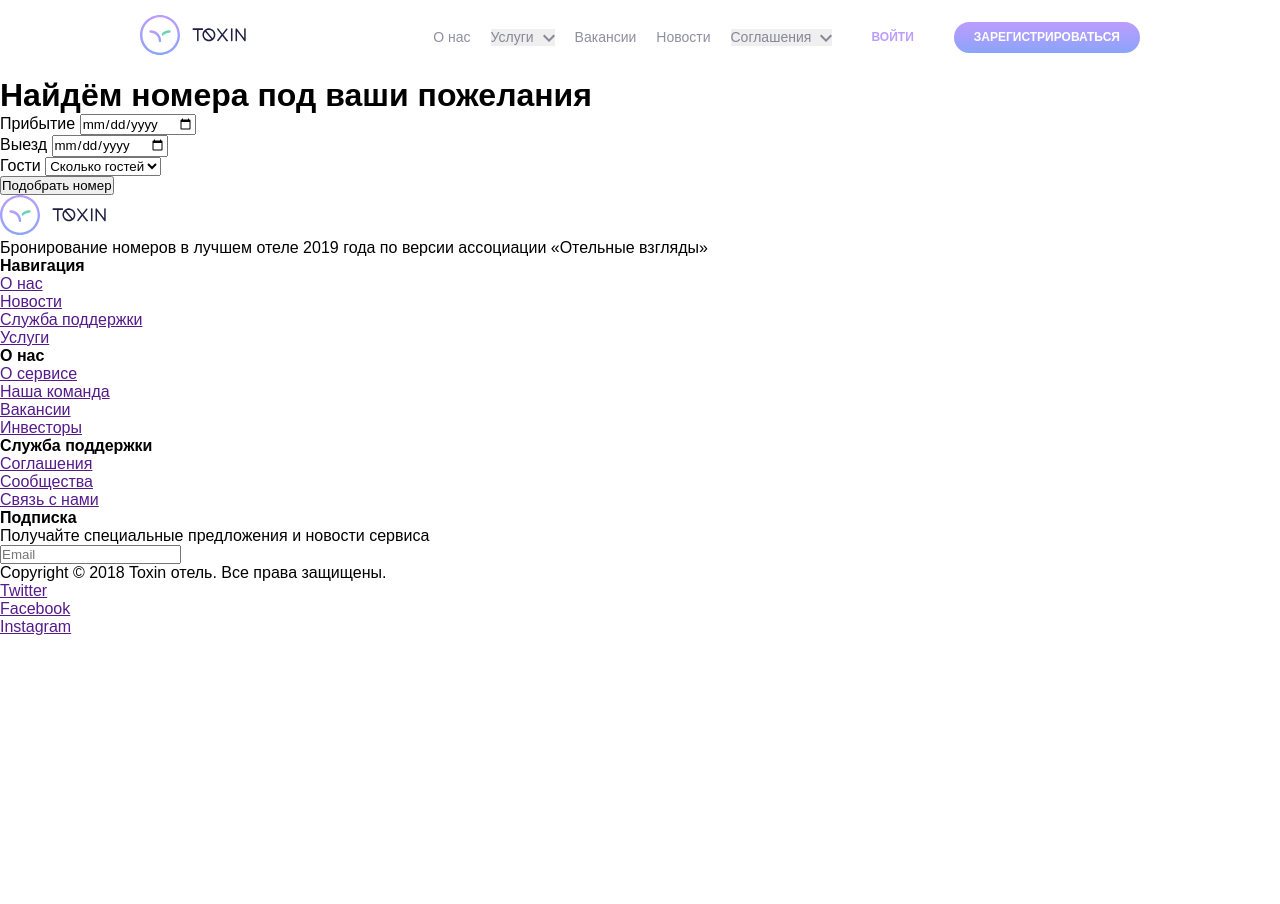
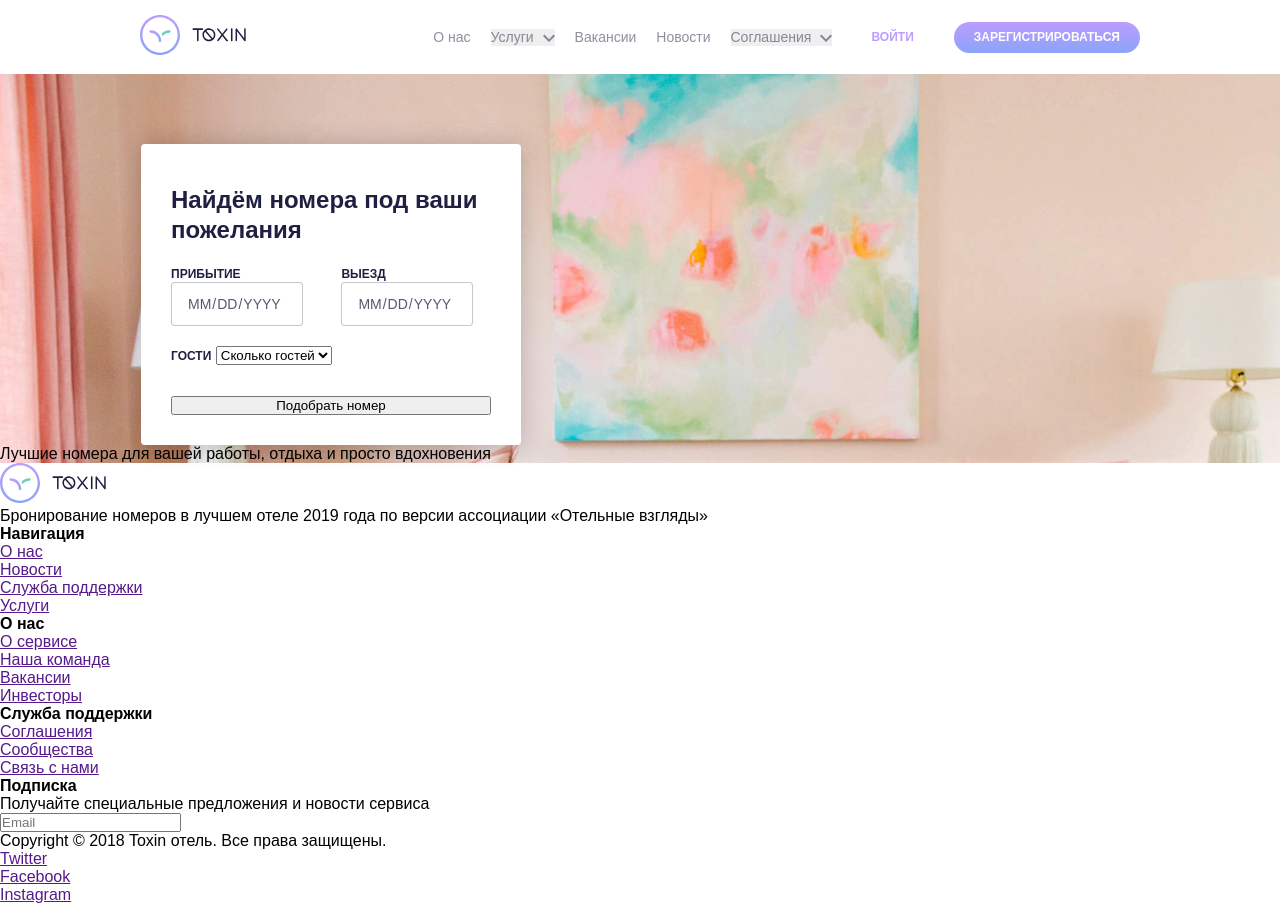
Before and after one commit to NSLyuma/FSD_project, a plain HTML site: page index.html in a window 1280 px wide. Before the commit the page ends 800 px from the top, so only its background shows below. Drawn offline with Linux system fonts and the light colour scheme.

Commit message:
Started to do block with form

```diff
--- a/index.html
+++ b/index.html
@@ -35,20 +35,24 @@
         </ul>
     </div>
 
-    <form class="room">
+    <div class="room">
+        <form class="room__form">
             <h1 class="room__header-font">Найдём номера под ваши пожелания</h1>
+            <div class="room__checking">
+                <div class="room__date checking-margin">
                     <div class="room__arrival">
-            <label for="arrival">Прибытие</label>
-            <input id="arrival" type="date" name="arrival">
+                        <label class="room__label" for="arrival">Прибытие</label>
+                        <input class="room__input" id="arrival" type="date" name="arrival">
                     </div>
 
                     <div class="room__departure">
-            <label for="departure">Выезд</label>
-            <input id="departure" type="date" name="departure">
+                        <label class="room__label" for="departure">Выезд</label>
+                        <input class="room__input" id="departure" type="date" name="departure">
+                    </div>
                 </div>
 
-        <div class="room__guests">
-            <label for="guests">Гости</label>
+                <div class="room__guests checking-margin">
+                    <label class="room__label" for="guests">Гости</label>
                     <select name="guests" id="guests">
                         <option value="">Сколько гостей</option>
                         <option value="">Взрослые</option>
@@ -57,8 +61,12 @@
                     </select>
                 </div>
 
-        <button>Подобрать номер</button>
+                <button class="room__button">Подобрать номер</button>
+            </div>
         </form>
+
+        <p>Лучшие номера для вашей работы, отдыха и просто вдохновения</p>
+    </div>
 
     <footer>
         <div class="footer__top">
--- a/style.css
+++ b/style.css
@@ -59,6 +59,66 @@
     padding: 8px 20px 8px;
 }
 
+.room {
+    background-image: url("img/background-main.jpg");
+    padding-top: 70px;
+}
+
+.room__form {
+    margin-left: 141px;
+    background-image: none;
+    background-color: white;
+    border-radius: 4px;
+    box-sizing: border-box;
+    padding: 40px 30px 30px;
+    width: 380px;
+    box-shadow: 0px 0px 25px rgba(0, 0, 0, 0.2);
+}
+
 .room__header-font {
     font-family: "Quicksand", sans-serif;
+    font-size: 24px;
+    line-height: 30px;
+    color: #1F2041;
 }
+
+.room__checking {
+    display: flex;
+    flex-direction: column;
+}
+
+.checking-margin {
+    margin-top: 20px;
+}
+
+.room__date {
+    display: flex;
+}
+
+.room__label {
+    font-size: 12px;
+    line-height: 15px;
+    text-transform: uppercase;
+    color: #1F2041;
+    font-weight: bold;
+    margin-bottom: 5px;
+}
+
+.room__input {
+    border: 1px solid rgba(31, 32, 65, 0.25);
+    border-radius: 4px;
+    text-transform: uppercase;
+    font-family: "Monsterrat", sans-serif;
+    font-size: 14px;
+    line-height: 18px;
+    color: rgba(31, 32, 65, 0.75);
+    padding: 11px 15px;
+}
+
+input::-webkit-calendar-picker-indicator {
+    display: none;
+  }
+
+.room__button {
+    margin-top: 31px;
+}
```
Also changed, not shown: img/background-main.jpg (added). Lines whose indentation alone changed are shown as unchanged.
